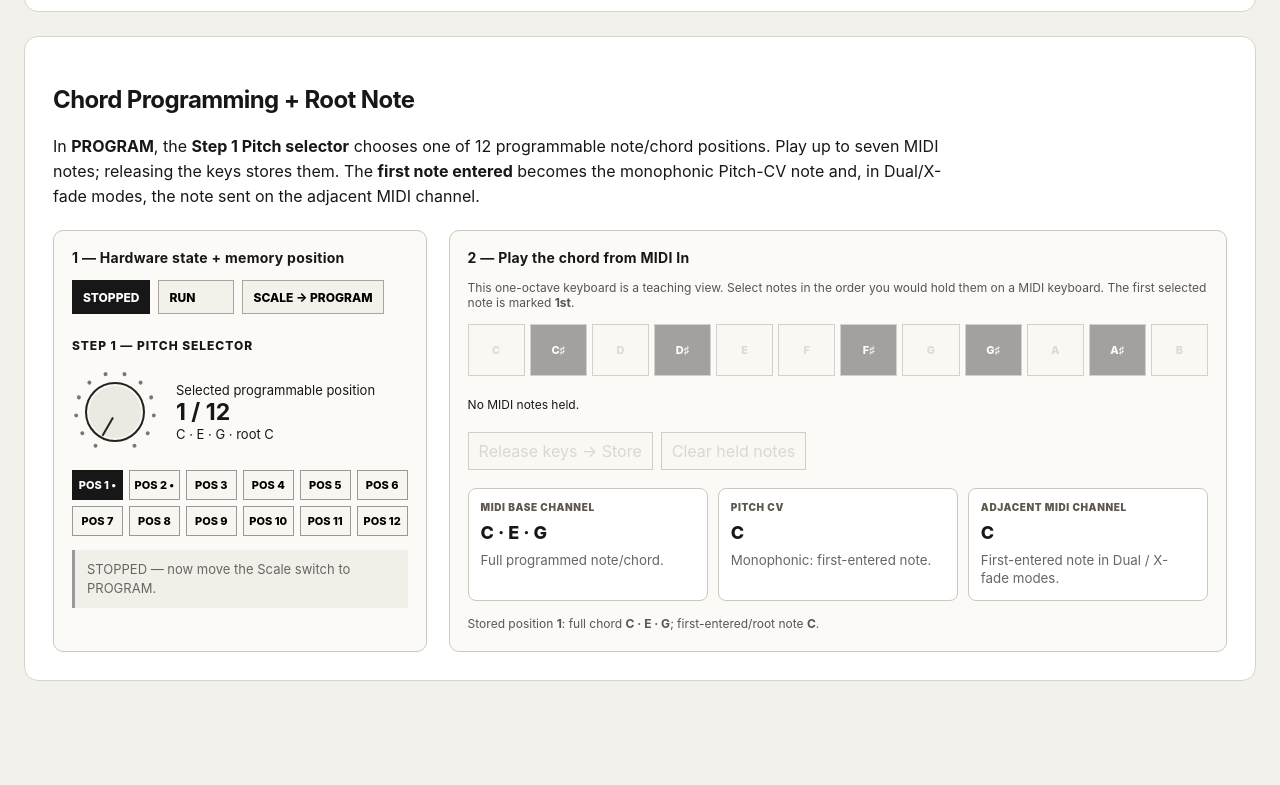
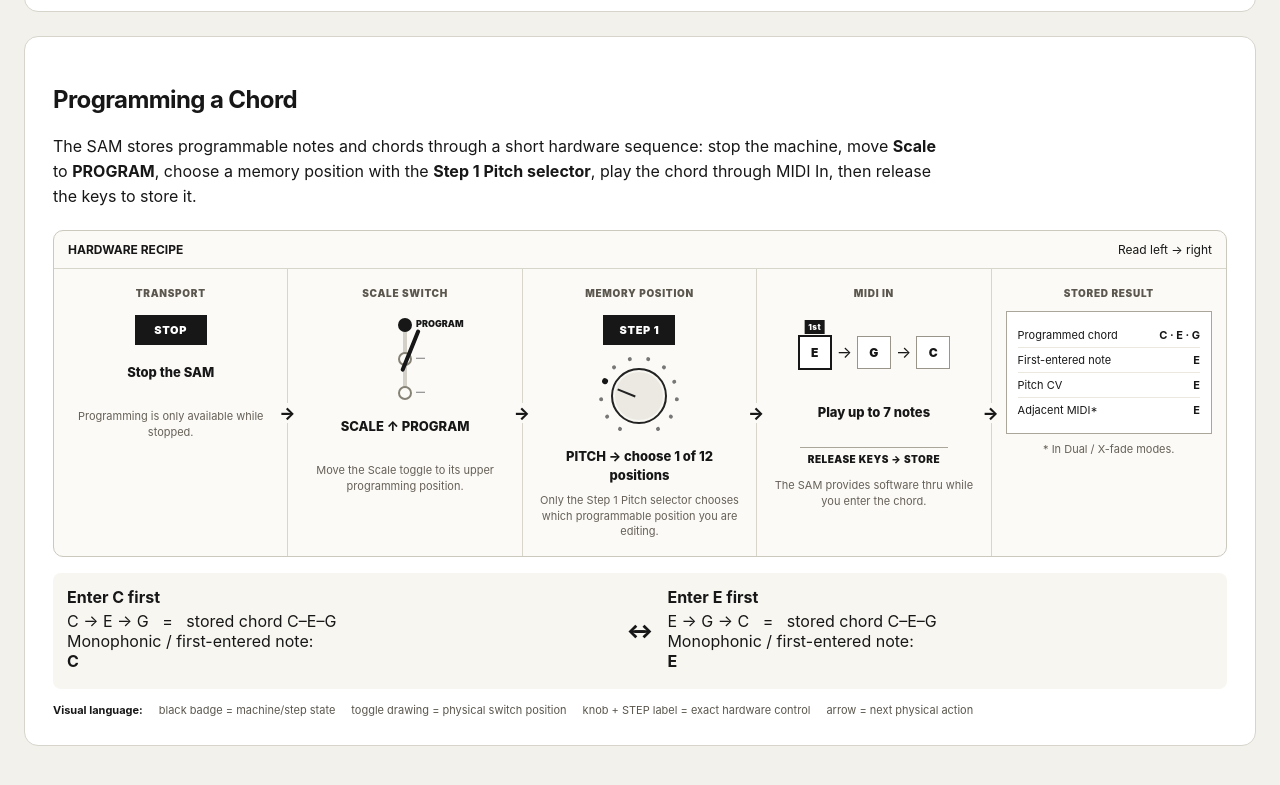
Before and after one commit to flowsn/SND, an Astro site: page / in a window 1280 px wide. Shown: the part 979-1764 px from the top of the page. Before the commit the page ends 1740 px from the top, so only its background shows below. Built offline with nearby package versions, Linux system fonts and the light colour scheme; Astro itself is replaced by a stand-in of ours.

Commit message:
refactor: replace chord simulator with reusable hardware recipe language

```diff
--- a/src/pages/index.astro
+++ b/src/pages/index.astro
@@ -361,37 +361,304 @@ const timingValues = [
         color:#555;
       }
 
-      /* Chord programming */
-      .chord-workflow{display:grid;grid-template-columns:minmax(260px,.72fr) minmax(420px,1.5fr);gap:22px;margin-top:22px}
-      .chord-panel{border:1px solid #cbc8bd;border-radius:10px;background:#fbfaf6;padding:18px}
-      .chord-panel h3{margin:0 0 14px;font-size:14px;letter-spacing:.02em}
-      .hardware-state{display:flex;gap:8px;flex-wrap:wrap;align-items:center;margin-bottom:16px}
-      .state-pill{display:inline-flex;align-items:center;min-height:34px;padding:7px 10px;border:1px solid #aaa69a;background:#f3f1ea;font-size:12px;font-weight:800}
-      .state-pill.active{background:#171717;color:#fff;border-color:#171717}
-      .pitch-slot-control{display:grid;grid-template-columns:auto 1fr;align-items:center;gap:18px;margin-top:16px}
-      .pitch-program-knob-shell{width:86px;height:86px;position:relative;border-radius:50%;outline:none;cursor:ns-resize;touch-action:none}
-      .pitch-program-knob-shell:focus-visible{box-shadow:0 0 0 3px rgba(23,23,23,.22)}
-      .pitch-program-knob{width:60px;height:60px;position:absolute;left:13px;top:13px;border:2px solid #222;border-radius:50%;background:#ebe9e2;box-shadow:inset 0 0 0 2px #f7f6f1}
-      .pitch-program-knob::after{content:'';position:absolute;width:2px;height:21px;left:27px;top:5px;background:#222;transform-origin:1px 25px;transform:rotate(var(--slot-angle))}
-      .pitch-slot-dot{position:absolute;width:4px;height:4px;border-radius:50%;background:#777;left:41px;top:2px;transform-origin:2px 41px;transform:rotate(var(--slot-dot-angle))}
-      .slot-readout{font-size:13px;line-height:1.45}.slot-readout strong{display:block;font-size:23px;line-height:1.1}
-      .slot-bank{display:grid;grid-template-columns:repeat(6,1fr);gap:6px;margin-top:15px}
-      .slot-button{min-width:0;padding:7px 4px;font-size:11px;font-weight:800}.slot-button.active{background:#171717;color:#fff;border-color:#171717}.slot-button.has-chord::after{content:' •'}
-      .program-instruction{margin-top:14px;padding:10px 12px;border-left:3px solid #171717;background:#f1efe7;font-size:13px;line-height:1.45}.program-instruction.locked{border-left-color:#999;color:#666}
-      .midi-note-grid{display:grid;grid-template-columns:repeat(12,1fr);gap:5px;margin-top:14px}
-      .midi-note{min-width:0;padding:18px 2px;font-size:11px;font-weight:800;position:relative}
-      .midi-note.black-note{background:#292929;color:#fff}.midi-note.held{box-shadow:inset 0 0 0 3px #c33422}.midi-note.root-key::after{content:'1st';position:absolute;top:2px;right:2px;font-size:8px;background:#c33422;color:#fff;padding:2px 3px}
-      .midi-note:disabled{opacity:.42;cursor:not-allowed}
-      .held-notes{display:flex;gap:8px;align-items:center;flex-wrap:wrap;min-height:36px;margin-top:10px;font-size:12px}
-      .note-chip{display:inline-flex;gap:5px;align-items:center;border:1px solid #aaa69a;background:#f3f1ea;padding:5px 7px;border-radius:4px;font-weight:800}.note-chip.root{border-color:#c33422}
-      .store-row{display:flex;gap:8px;margin-top:10px;flex-wrap:wrap}.store-row button:disabled{opacity:.45;cursor:not-allowed}
-      .output-grid{display:grid;grid-template-columns:repeat(3,1fr);gap:10px;margin-top:18px}
-      .output-box{border:1px solid #cbc8bd;background:#fff;border-radius:8px;padding:12px;min-height:96px}
-      .output-label{font-size:10px;font-weight:900;letter-spacing:.06em;text-transform:uppercase;color:#5d594f}
-      .output-value{margin-top:9px;font-size:18px;font-weight:800;min-height:24px}
-      .output-box small{display:block;margin-top:6px;color:#666;line-height:1.35}
-      .root-explainer{margin-top:14px;font-size:12px;line-height:1.5;color:#555}
-      @media (max-width:900px){.chord-workflow{grid-template-columns:1fr}.output-grid{grid-template-columns:1fr}}
+      /* Reusable SAM hardware recipe language */
+      .hw-recipe {
+        margin-top:22px;
+        border:1px solid #cbc8bd;
+        border-radius:10px;
+        overflow:hidden;
+        background:#fbfaf6;
+      }
+      .hw-recipe-head {
+        padding:11px 14px;
+        border-bottom:1px solid #d8d5ca;
+        display:flex;
+        justify-content:space-between;
+        gap:16px;
+        align-items:center;
+        flex-wrap:wrap;
+        font-size:12px;
+      }
+      .hw-flow {
+        display:grid;
+        grid-template-columns:repeat(5,minmax(0,1fr));
+        align-items:stretch;
+      }
+      .hw-stage {
+        min-width:0;
+        padding:18px 14px 16px;
+        border-right:1px solid #d8d5ca;
+        position:relative;
+        text-align:center;
+      }
+      .hw-stage:last-child { border-right:0; }
+      .hw-stage::after {
+        content:'→';
+        position:absolute;
+        right:-10px;
+        top:50%;
+        transform:translateY(-50%);
+        width:20px;
+        height:20px;
+        display:grid;
+        place-items:center;
+        background:#fbfaf6;
+        font-size:17px;
+        font-weight:800;
+        z-index:4;
+      }
+      .hw-stage:last-child::after { display:none; }
+      .hw-kicker {
+        font-size:10px;
+        line-height:1.2;
+        min-height:24px;
+        font-weight:900;
+        letter-spacing:.07em;
+        text-transform:uppercase;
+        color:#5b574e;
+      }
+      .hw-action {
+        margin-top:10px;
+        min-height:38px;
+        font-size:13px;
+        line-height:1.4;
+        font-weight:800;
+      }
+      .hw-detail {
+        margin-top:8px;
+        font-size:11px;
+        line-height:1.4;
+        color:#666158;
+      }
+      .hw-step-badge {
+        display:inline-flex;
+        align-items:center;
+        justify-content:center;
+        min-width:72px;
+        padding:6px 9px;
+        margin:4px auto 8px;
+        border:2px solid #171717;
+        background:#171717;
+        color:#fff;
+        font-size:11px;
+        font-weight:900;
+        letter-spacing:.06em;
+      }
+      .hw-toggle {
+        width:72px;
+        height:94px;
+        position:relative;
+        margin:2px auto 4px;
+      }
+      .hw-toggle-track {
+        position:absolute;
+        left:34px;
+        top:9px;
+        width:4px;
+        height:75px;
+        border-radius:3px;
+        background:#d3d0c7;
+      }
+      .hw-toggle-pos {
+        position:absolute;
+        left:29px;
+        width:14px;
+        height:14px;
+        border:2px solid #858175;
+        border-radius:50%;
+        background:#fbfaf6;
+      }
+      .hw-toggle-pos.up { top:5px; }
+      .hw-toggle-pos.mid { top:39px; }
+      .hw-toggle-pos.down { top:73px; }
+      .hw-toggle-pos.active {
+        background:#171717;
+        border-color:#171717;
+      }
+      .hw-toggle-lever {
+        position:absolute;
+        left:34px;
+        top:14px;
+        width:4px;
+        height:45px;
+        background:#171717;
+        transform-origin:2px 37px;
+        transform:rotate(22deg);
+        border-radius:2px;
+      }
+      .hw-switch-labels {
+        position:absolute;
+        inset:0;
+        pointer-events:none;
+        font-size:9px;
+        font-weight:900;
+        text-align:left;
+      }
+      .hw-switch-labels span {
+        position:absolute;
+        left:47px;
+        white-space:nowrap;
+      }
+      .hw-switch-labels .up { top:5px; }
+      .hw-switch-labels .mid { top:39px; color:#999; }
+      .hw-switch-labels .down { top:73px; color:#999; }
+      .hw-mini-knob-shell {
+        width:82px;
+        height:82px;
+        margin:2px auto 5px;
+        position:relative;
+      }
+      .hw-mini-knob {
+        position:absolute;
+        width:56px;
+        height:56px;
+        left:13px;
+        top:13px;
+        border:2px solid #222;
+        border-radius:50%;
+        background:#ebe9e2;
+        box-shadow:inset 0 0 0 2px #f7f6f1;
+      }
+      .hw-mini-knob::after {
+        content:'';
+        position:absolute;
+        width:2px;
+        height:19px;
+        left:25px;
+        top:5px;
+        background:#222;
+        transform-origin:1px 23px;
+        transform:rotate(-68deg);
+      }
+      .hw-mini-dot {
+        position:absolute;
+        width:4px;
+        height:4px;
+        border-radius:50%;
+        background:#777;
+        left:39px;
+        top:1px;
+        transform-origin:2px 40px;
+      }
+      .hw-mini-dot:nth-child(1){transform:rotate(-150deg)}
+      .hw-mini-dot:nth-child(2){transform:rotate(-123deg)}
+      .hw-mini-dot:nth-child(3){transform:rotate(-95deg)}
+      .hw-mini-dot:nth-child(4){transform:rotate(-68deg);background:#171717;width:6px;height:6px}
+      .hw-mini-dot:nth-child(5){transform:rotate(-41deg)}
+      .hw-mini-dot:nth-child(6){transform:rotate(-14deg)}
+      .hw-mini-dot:nth-child(7){transform:rotate(14deg)}
+      .hw-mini-dot:nth-child(8){transform:rotate(41deg)}
+      .hw-mini-dot:nth-child(9){transform:rotate(68deg)}
+      .hw-mini-dot:nth-child(10){transform:rotate(95deg)}
+      .hw-mini-dot:nth-child(11){transform:rotate(123deg)}
+      .hw-mini-dot:nth-child(12){transform:rotate(150deg)}
+      .hw-midi-notes {
+        display:flex;
+        justify-content:center;
+        align-items:center;
+        gap:5px;
+        flex-wrap:wrap;
+        min-height:82px;
+      }
+      .hw-note {
+        min-width:34px;
+        padding:8px 6px;
+        border:1px solid #99958a;
+        background:#fff;
+        font-size:12px;
+        font-weight:900;
+        position:relative;
+      }
+      .hw-note.first {
+        border:2px solid #171717;
+      }
+      .hw-note.first::before {
+        content:'1st';
+        position:absolute;
+        top:-17px;
+        left:50%;
+        transform:translateX(-50%);
+        font-size:8px;
+        letter-spacing:.05em;
+        background:#171717;
+        color:#fff;
+        padding:2px 4px;
+      }
+      .hw-release {
+        display:inline-block;
+        margin-top:6px;
+        padding:5px 8px;
+        border-top:1px solid #aaa69a;
+        font-size:10px;
+        font-weight:900;
+        letter-spacing:.05em;
+      }
+      .hw-result-card {
+        min-height:98px;
+        border:1px solid #aaa69a;
+        background:#fff;
+        padding:11px;
+        text-align:left;
+      }
+      .hw-result-line {
+        display:flex;
+        justify-content:space-between;
+        gap:10px;
+        padding:5px 0;
+        border-bottom:1px solid #ebe8df;
+        font-size:11px;
+      }
+      .hw-result-line:last-child { border-bottom:0; }
+      .hw-result-line strong { white-space:nowrap; }
+      .hw-root-example {
+        margin-top:16px;
+        display:grid;
+        grid-template-columns:1fr auto 1fr;
+        gap:14px;
+        align-items:center;
+        padding:14px;
+        background:#f7f6f1;
+        border-radius:8px;
+      }
+      .hw-root-example .example {
+        min-width:0;
+      }
+      .hw-root-example .example strong {
+        display:block;
+        margin-bottom:4px;
+      }
+      .hw-root-arrow {
+        font-weight:900;
+        font-size:20px;
+      }
+      .hw-language-key {
+        margin-top:14px;
+        display:flex;
+        gap:16px;
+        flex-wrap:wrap;
+        align-items:center;
+        font-size:11px;
+        color:#5b574e;
+      }
+      .hw-language-key strong { color:#171717; }
+      @media (max-width:900px) {
+        .hw-flow { grid-template-columns:1fr; }
+        .hw-stage {
+          border-right:0;
+          border-bottom:1px solid #d8d5ca;
+        }
+        .hw-stage:last-child { border-bottom:0; }
+        .hw-stage::after {
+          content:'↓';
+          right:auto;
+          left:50%;
+          top:auto;
+          bottom:-10px;
+          transform:translateX(-50%);
+        }
+        .hw-root-example { grid-template-columns:1fr; }
+        .hw-root-arrow { transform:rotate(90deg); justify-self:center; }
+      }
 
       @media (max-width:800px) {
         main { padding:24px 12px 60px; }
@@ -489,91 +756,105 @@ const timingValues = [
 
 
       <section class="card" id="chordProgramming">
-        <h2>Chord Programming + Root Note</h2>
+        <h2>Programming a Chord</h2>
         <p class="note">
-          In <strong>PROGRAM</strong>, the <strong>Step 1 Pitch selector</strong> chooses one of 12 programmable note/chord positions.
-          Play up to seven MIDI notes; releasing the keys stores them. The <strong>first note entered</strong> becomes the monophonic Pitch-CV note and,
-          in Dual/X-fade modes, the note sent on the adjacent MIDI channel.
+          The SAM stores programmable notes and chords through a short hardware sequence:
+          stop the machine, move <strong>Scale</strong> to <strong>PROGRAM</strong>, choose a memory position with
+          the <strong>Step 1 Pitch selector</strong>, play the chord through MIDI In, then release the keys to store it.
         </p>
 
-        <div class="chord-workflow">
-          <div class="chord-panel">
-            <h3>1 — Hardware state + memory position</h3>
-            <div class="hardware-state">
-              <button id="chordStop" class="state-pill active">STOPPED</button>
-              <button id="chordRun" class="state-pill">RUN</button>
-              <button id="chordProgram" class="state-pill">SCALE → PROGRAM</button>
+        <div class="hw-recipe">
+          <div class="hw-recipe-head">
+            <strong>HARDWARE RECIPE</strong>
+            <span>Read left → right</span>
+          </div>
+
+          <div class="hw-flow">
+            <div class="hw-stage">
+              <div class="hw-kicker">Transport</div>
+              <div class="hw-step-badge">STOP</div>
+              <div class="hw-action">Stop the SAM</div>
+              <div class="hw-detail">Programming is only available while stopped.</div>
             </div>
 
-            <div class="hardware-caption">STEP 1 — PITCH SELECTOR</div>
-            <div class="pitch-slot-control">
-              <div class="pitch-program-knob-shell" id="pitchProgramKnob" role="slider" tabindex="0" aria-label="Step 1 Pitch selector" aria-valuemin="1" aria-valuemax="12" aria-valuenow="1">
-                <i class="pitch-slot-dot" style="--slot-dot-angle:-150deg"></i><i class="pitch-slot-dot" style="--slot-dot-angle:-123deg"></i>
-                <i class="pitch-slot-dot" style="--slot-dot-angle:-95deg"></i><i class="pitch-slot-dot" style="--slot-dot-angle:-68deg"></i>
-                <i class="pitch-slot-dot" style="--slot-dot-angle:-41deg"></i><i class="pitch-slot-dot" style="--slot-dot-angle:-14deg"></i>
-                <i class="pitch-slot-dot" style="--slot-dot-angle:14deg"></i><i class="pitch-slot-dot" style="--slot-dot-angle:41deg"></i>
-                <i class="pitch-slot-dot" style="--slot-dot-angle:68deg"></i><i class="pitch-slot-dot" style="--slot-dot-angle:95deg"></i>
-                <i class="pitch-slot-dot" style="--slot-dot-angle:123deg"></i><i class="pitch-slot-dot" style="--slot-dot-angle:150deg"></i>
-                <div class="pitch-program-knob" style="--slot-angle:-150deg"></div>
+            <div class="hw-stage">
+              <div class="hw-kicker">Scale switch</div>
+              <div class="hw-toggle" aria-label="Scale switch in upper Program position">
+                <div class="hw-toggle-track"></div>
+                <i class="hw-toggle-pos up active"></i>
+                <i class="hw-toggle-pos mid"></i>
+                <i class="hw-toggle-pos down"></i>
+                <i class="hw-toggle-lever"></i>
+                <div class="hw-switch-labels">
+                  <span class="up">PROGRAM</span>
+                  <span class="mid">—</span>
+                  <span class="down">—</span>
+                </div>
               </div>
-              <div class="slot-readout">
-                <span>Selected programmable position</span>
-                <strong id="pitchSlotReadout">1 / 12</strong>
-                <span id="pitchSlotStored">empty</span>
-              </div>
+              <div class="hw-action">SCALE ↑ PROGRAM</div>
+              <div class="hw-detail">Move the Scale toggle to its upper programming position.</div>
             </div>
 
-            <div class="slot-bank" id="pitchSlotBank">
-              <button class="slot-button active" data-slot="0">POS 1</button><button class="slot-button" data-slot="1">POS 2</button>
-              <button class="slot-button" data-slot="2">POS 3</button><button class="slot-button" data-slot="3">POS 4</button>
-              <button class="slot-button" data-slot="4">POS 5</button><button class="slot-button" data-slot="5">POS 6</button>
-              <button class="slot-button" data-slot="6">POS 7</button><button class="slot-button" data-slot="7">POS 8</button>
-              <button class="slot-button" data-slot="8">POS 9</button><button class="slot-button" data-slot="9">POS 10</button>
-              <button class="slot-button" data-slot="10">POS 11</button><button class="slot-button" data-slot="11">POS 12</button>
+            <div class="hw-stage">
+              <div class="hw-kicker">Memory position</div>
+              <div class="hw-step-badge">STEP 1</div>
+              <div class="hw-mini-knob-shell" aria-label="Step 1 Pitch selector">
+                <i class="hw-mini-dot"></i><i class="hw-mini-dot"></i><i class="hw-mini-dot"></i><i class="hw-mini-dot"></i>
+                <i class="hw-mini-dot"></i><i class="hw-mini-dot"></i><i class="hw-mini-dot"></i><i class="hw-mini-dot"></i>
+                <i class="hw-mini-dot"></i><i class="hw-mini-dot"></i><i class="hw-mini-dot"></i><i class="hw-mini-dot"></i>
+                <div class="hw-mini-knob"></div>
+              </div>
+              <div class="hw-action">PITCH → choose 1 of 12 positions</div>
+              <div class="hw-detail">Only the Step 1 Pitch selector chooses which programmable position you are editing.</div>
             </div>
 
-            <div class="program-instruction locked" id="programInstruction">
-              STOP the SAM, then move the Scale switch to PROGRAM. Only then can the selected Pitch position be written.
+            <div class="hw-stage">
+              <div class="hw-kicker">MIDI In</div>
+              <div class="hw-midi-notes" aria-label="Example chord entry order E, G, C">
+                <span class="hw-note first">E</span>
+                <span>→</span>
+                <span class="hw-note">G</span>
+                <span>→</span>
+                <span class="hw-note">C</span>
+              </div>
+              <div class="hw-action">Play up to 7 notes</div>
+              <div class="hw-release">RELEASE KEYS → STORE</div>
+              <div class="hw-detail">The SAM provides software thru while you enter the chord.</div>
+            </div>
+
+            <div class="hw-stage">
+              <div class="hw-kicker">Stored result</div>
+              <div class="hw-result-card">
+                <div class="hw-result-line"><span>Programmed chord</span><strong>C · E · G</strong></div>
+                <div class="hw-result-line"><span>First-entered note</span><strong>E</strong></div>
+                <div class="hw-result-line"><span>Pitch CV</span><strong>E</strong></div>
+                <div class="hw-result-line"><span>Adjacent MIDI*</span><strong>E</strong></div>
+              </div>
+              <div class="hw-detail">* In Dual / X-fade modes.</div>
             </div>
           </div>
+        </div>
 
-          <div class="chord-panel">
-            <h3>2 — Play the chord from MIDI In</h3>
-            <p class="microcopy" style="margin-top:0">
-              This one-octave keyboard is a teaching view. Select notes in the order you would hold them on a MIDI keyboard. The first selected note is marked <strong>1st</strong>.
-            </p>
+        <div class="hw-root-example">
+          <div class="example">
+            <strong>Enter C first</strong>
+            C → E → G &nbsp; = &nbsp; stored chord C–E–G<br />
+            Monophonic / first-entered note: <strong>C</strong>
+          </div>
+          <div class="hw-root-arrow">↔</div>
+          <div class="example">
+            <strong>Enter E first</strong>
+            E → G → C &nbsp; = &nbsp; stored chord C–E–G<br />
+            Monophonic / first-entered note: <strong>E</strong>
+          </div>
+        </div>
 
-            <div class="midi-note-grid" id="midiKeyboard">
-              <button class="midi-note" data-note="C" disabled>C</button>
-              <button class="midi-note black-note" data-note="C♯" disabled>C♯</button>
-              <button class="midi-note" data-note="D" disabled>D</button>
-              <button class="midi-note black-note" data-note="D♯" disabled>D♯</button>
-              <button class="midi-note" data-note="E" disabled>E</button>
-              <button class="midi-note" data-note="F" disabled>F</button>
-              <button class="midi-note black-note" data-note="F♯" disabled>F♯</button>
-              <button class="midi-note" data-note="G" disabled>G</button>
-              <button class="midi-note black-note" data-note="G♯" disabled>G♯</button>
-              <button class="midi-note" data-note="A" disabled>A</button>
-              <button class="midi-note black-note" data-note="A♯" disabled>A♯</button>
-              <button class="midi-note" data-note="B" disabled>B</button>
-            </div>
-
-            <div class="held-notes" id="heldNotes"><span>No MIDI notes held.</span></div>
-            <div class="store-row">
-              <button id="storeChord" disabled>Release keys → Store</button>
-              <button id="clearHeld" disabled>Clear held notes</button>
-            </div>
-
-            <div class="output-grid">
-              <div class="output-box"><div class="output-label">MIDI base channel</div><div class="output-value" id="baseChordOutput">—</div><small>Full programmed note/chord.</small></div>
-              <div class="output-box"><div class="output-label">Pitch CV</div><div class="output-value" id="pitchCvOutput">—</div><small>Monophonic: first-entered note.</small></div>
-              <div class="output-box"><div class="output-label">Adjacent MIDI channel</div><div class="output-value" id="adjacentOutput">—</div><small>First-entered note in Dual / X-fade modes.</small></div>
-            </div>
-
-            <div class="root-explainer" id="rootExplainer">
-              Positions 1 and 2 start with the same C–E–G chord but different first-entered notes. Switch between them to see the SAM's root-note behavior.
-            </div>
-          </div>
+        <div class="hw-language-key">
+          <strong>Visual language:</strong>
+          <span>black badge = machine/step state</span>
+          <span>toggle drawing = physical switch position</span>
+          <span>knob + STEP label = exact hardware control</span>
+          <span>arrow = next physical action</span>
         </div>
       </section>
 
@@ -964,48 +1245,7 @@ const timingValues = [
         });
 
 
-        // Chord programming simulator
-        const chordStop = document.querySelector('#chordStop');
-        const chordRun = document.querySelector('#chordRun');
-        const chordProgram = document.querySelector('#chordProgram');
-        const programInstruction = document.querySelector('#programInstruction');
-        const pitchProgramKnob = document.querySelector('#pitchProgramKnob');
-        const pitchSlotReadout = document.querySelector('#pitchSlotReadout');
-        const pitchSlotStored = document.querySelector('#pitchSlotStored');
-        const pitchSlotButtons = [...document.querySelectorAll('.slot-button')];
-        const midiKeys = [...document.querySelectorAll('.midi-note')];
-        const heldNotesEl = document.querySelector('#heldNotes');
-        const storeChordBtn = document.querySelector('#storeChord');
-        const clearHeldBtn = document.querySelector('#clearHeld');
-        const baseChordOutput = document.querySelector('#baseChordOutput');
-        const pitchCvOutput = document.querySelector('#pitchCvOutput');
-        const adjacentOutput = document.querySelector('#adjacentOutput');
-        const rootExplainer = document.querySelector('#rootExplainer');
 
-        const pitchClassOrder = ['C','C♯','D','D♯','E','F','F♯','G','G♯','A','A♯','B'];
-        const chordSlots = Array.from({length:12}, () => ({notes:[], root:null}));
-        chordSlots[0] = {notes:['C','E','G'], root:'C'};
-        chordSlots[1] = {notes:['C','E','G'], root:'E'};
-
-        let chordTransportStopped = true;
-        let chordProgramMode = false;
-        let selectedPitchSlot = 0;
-        let heldOrder = [];
-
-        function chordSort(notes) {
-          return [...notes].sort((a,b) => pitchClassOrder.indexOf(a) - pitchClassOrder.indexOf(b));
-        }
-
-        function chordText(notes) {
-          return notes.length ? chordSort(notes).join(' · ') : '—';
-        }
-
-        function setChordTransport(stopped) {
-          chordTransportStopped = stopped;
-          chordStop.classList.toggle('active', stopped);
-          chordRun.classList.toggle('active', !stopped);
-          if (!stopped) chordProgramMode = false;
-          refreshChordProgramState();
         }
 
         function refreshChordProgramState() {
```
